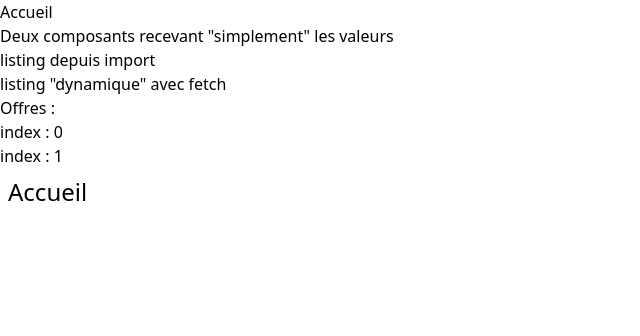
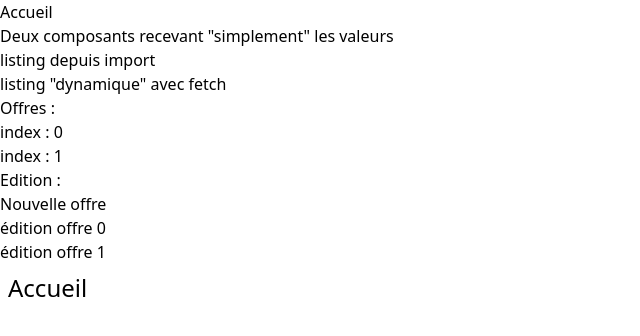
Before and after one commit to ppierre/exemple-basic-composants-code-ts, a Vue app: page / in a window 1280 px wide. Shown: the top 336 px of the page, without its empty margins (0-640 px from the left). Built offline with nearby package versions, Linux system fonts and the light colour scheme; what @formkit/vue would draw is missing.

Commit message:
ajout menu pour edit

```diff
--- a/src/App.vue
+++ b/src/App.vue
@@ -21,6 +21,14 @@
         <li><routerLink to="/offre/1">index : 1</routerLink></li>
       </ul>
     </li>
+    <li>
+      Edition :
+      <ul>
+        <li><routerLink to="/edit/new">Nouvelle offre</routerLink></li>
+        <li><routerLink to="/edit/0">édition offre 0</routerLink></li>
+        <li><routerLink to="/edit/1">édition offre 1</routerLink></li>
+      </ul>
+    </li>
   </ul>
   <div class="p-2">
     <Suspense>
```
